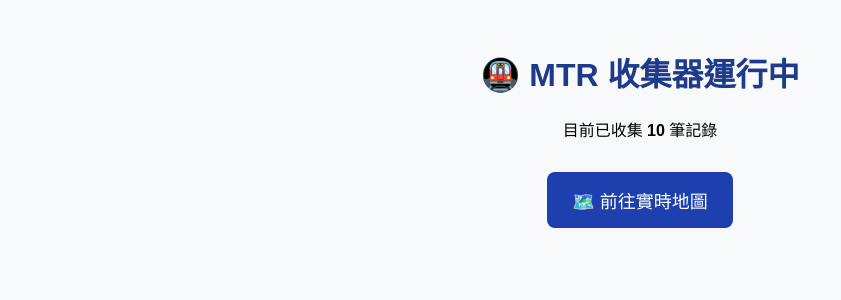
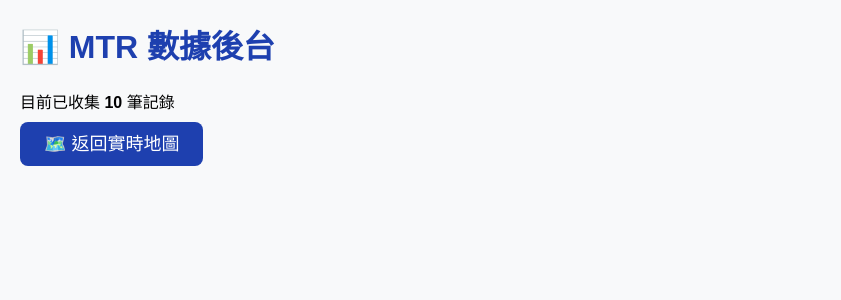
Before and after one commit to mtrfighter-HK/WhereAreTheIron, a Python web app: template templates/index.html in a window 1280 px wide. Shown: the top 300 px of the page, without its empty margins (0-841 px from the left). Run offline with Jinja, Linux system fonts and the light colour scheme; the template is opened without the code that fills it: most values are stand-ins (such as "Sample title", 1, 10 or a date in 2020).

Commit message:
Update index.html

```diff
--- a/templates/index.html
+++ b/templates/index.html
@@ -3,20 +3,16 @@
 <head>
     <meta charset="UTF-8">
     <meta name="viewport" content="width=device-width, initial-scale=1.0">
-    <title>MTR 收集器</title>
+    <title>MTR 數據後台</title>
     <style>
-        body { font-family: Arial; text-align: center; padding: 20px; background: #f8f9fa; }
-        h1 { color: #1e3a8a; }
-        .btn {
-            display: inline-block; margin: 15px; padding: 15px 25px;
-            font-size: 18px; background: #1e40af; color: white;
-            text-decoration: none; border-radius: 8px;
-        }
+        body { font-family: Arial; margin: 20px; background: #f8f9fa; }
+        h1 { color: #1e40af; }
+        .btn { padding: 12px 24px; background: #1e40af; color: white; text-decoration: none; border-radius: 8px; font-size: 18px; }
     </style>
 </head>
 <body>
-    <h1>🚇 MTR 收集器運行中</h1>
+    <h1>📊 MTR 數據後台</h1>
     <p>目前已收集 <strong>{{ total }}</strong> 筆記錄</p>
-    <a href="/map" class="btn">🗺️ 前往實時地圖</a>
+    <a href="/" class="btn">🗺️ 返回實時地圖</a>
 </body>
 </html>
```
